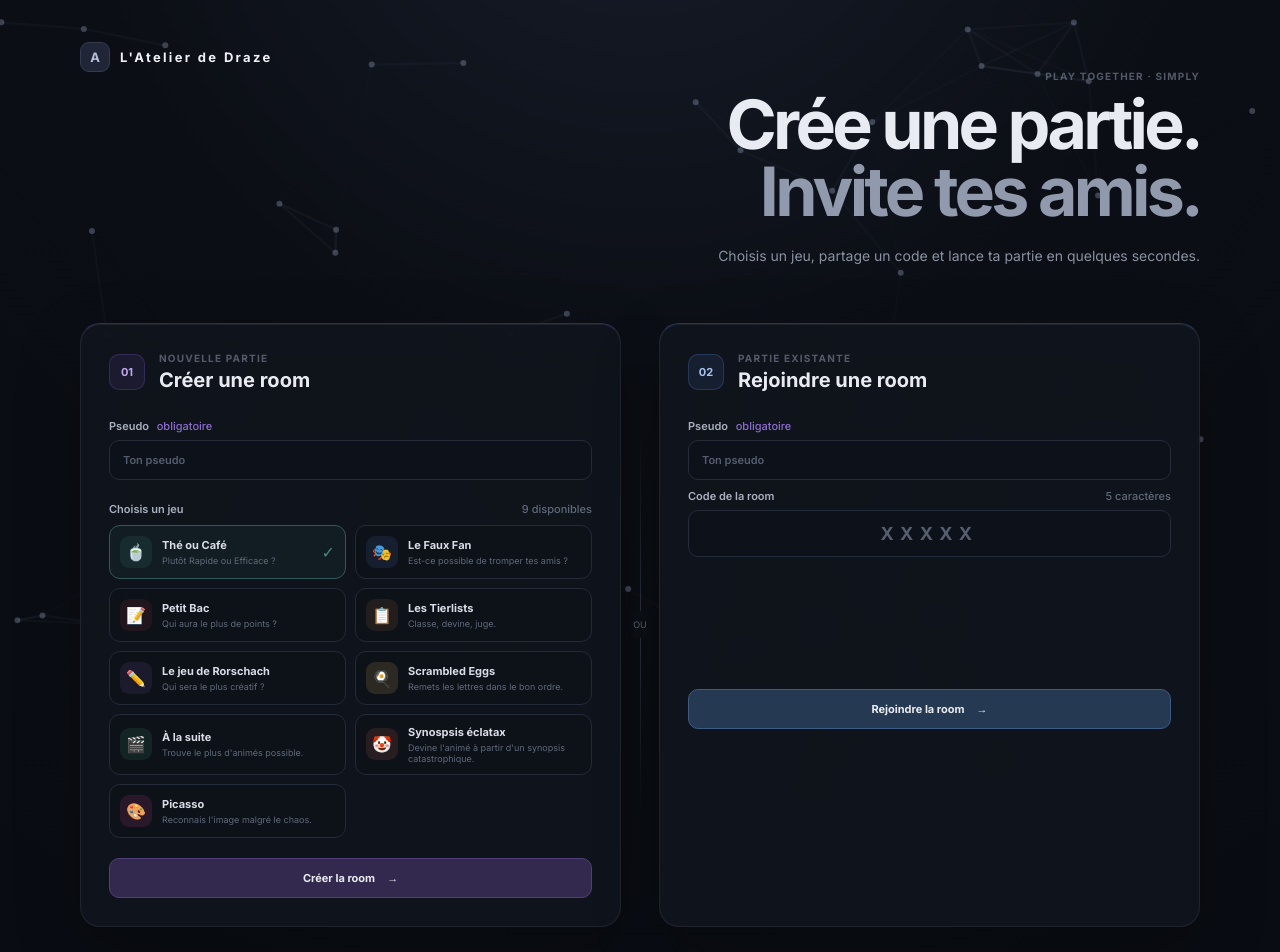
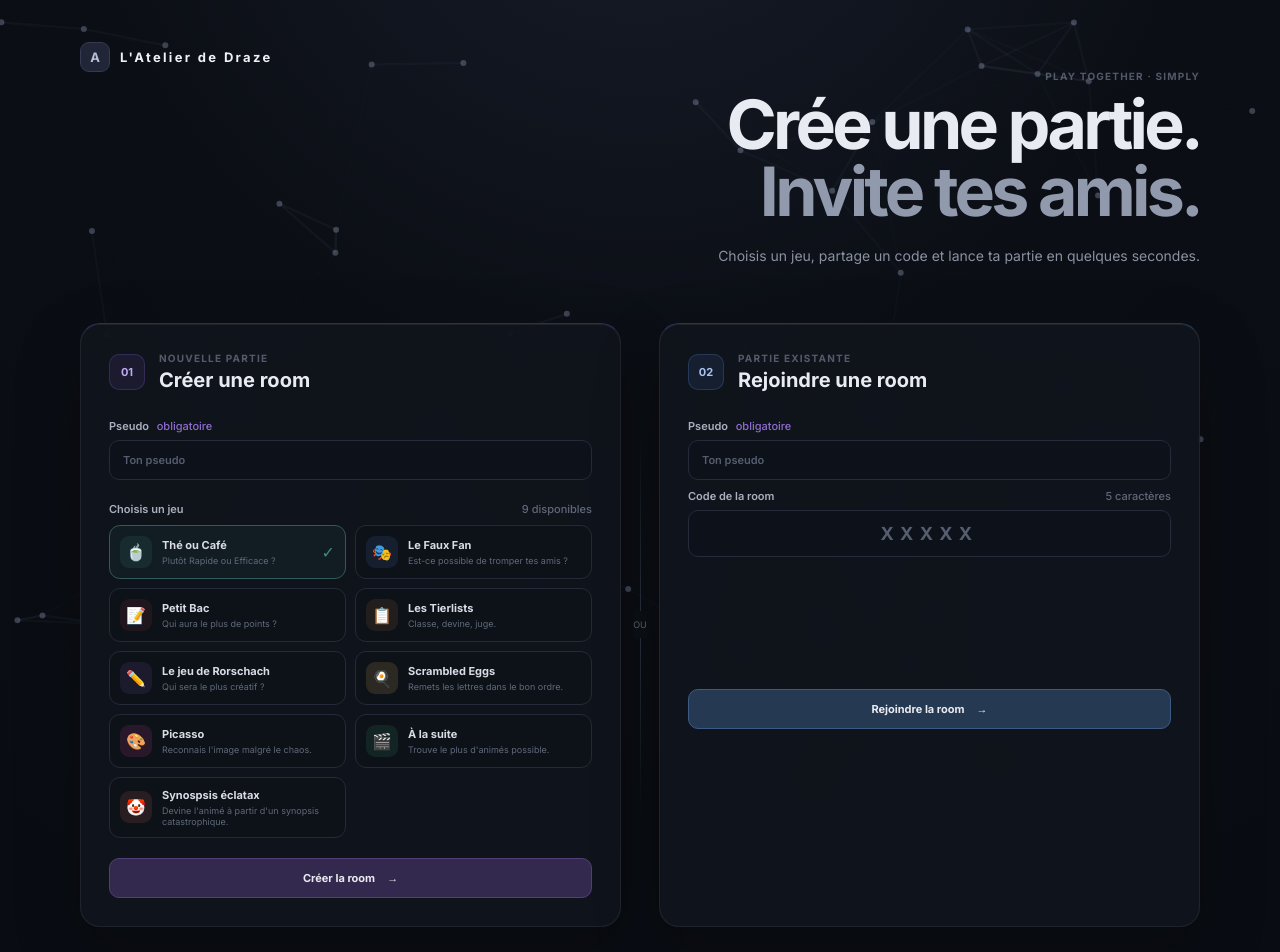
Before and after one commit to Draze999/LaSandBoxDeDraze, a React (Vite) app in the folder frontend/: page / in a window 1280 px wide. Shown: the top 952 px of the page. Built offline with nearby package versions, Linux system fonts and the light colour scheme.

Commit message:
replaced game

```diff
--- a/frontend/src/App.tsx
+++ b/frontend/src/App.tsx
@@ -73,6 +73,13 @@ const games: Game[] = [
     icon: "🍳",
   },
   {
+    id: "game-7",
+    name: "Picasso",
+    description: "Reconnais l'image malgré le chaos.",
+    color: "#d34a9a",
+    icon: "🎨",
+  },
+  {
     id: "game-8",
     name: "À la suite",
     description: "Trouve le plus d'animés possible.",
@@ -85,13 +92,6 @@ const games: Game[] = [
     description: "Devine l'animé à partir d'un synopsis catastrophique.",
     color: "#d06b58",
     icon: "🤡",
-  },
-  {
-    id: "game-7",
-    name: "Picasso",
-    description: "Reconnais l'image malgré le chaos.",
-    color: "#d34a9a",
-    icon: "🎨",
   },
 ];
 
```
